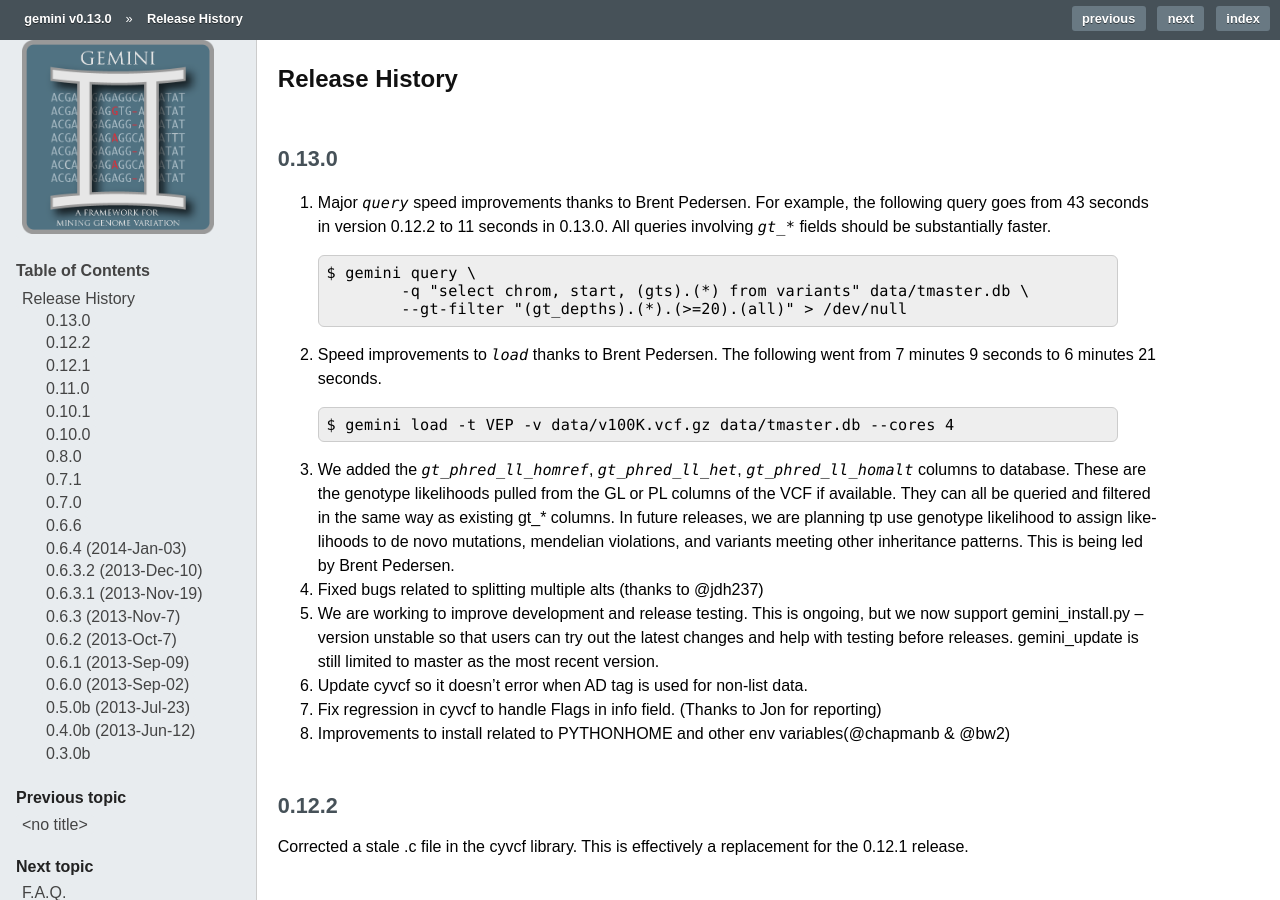
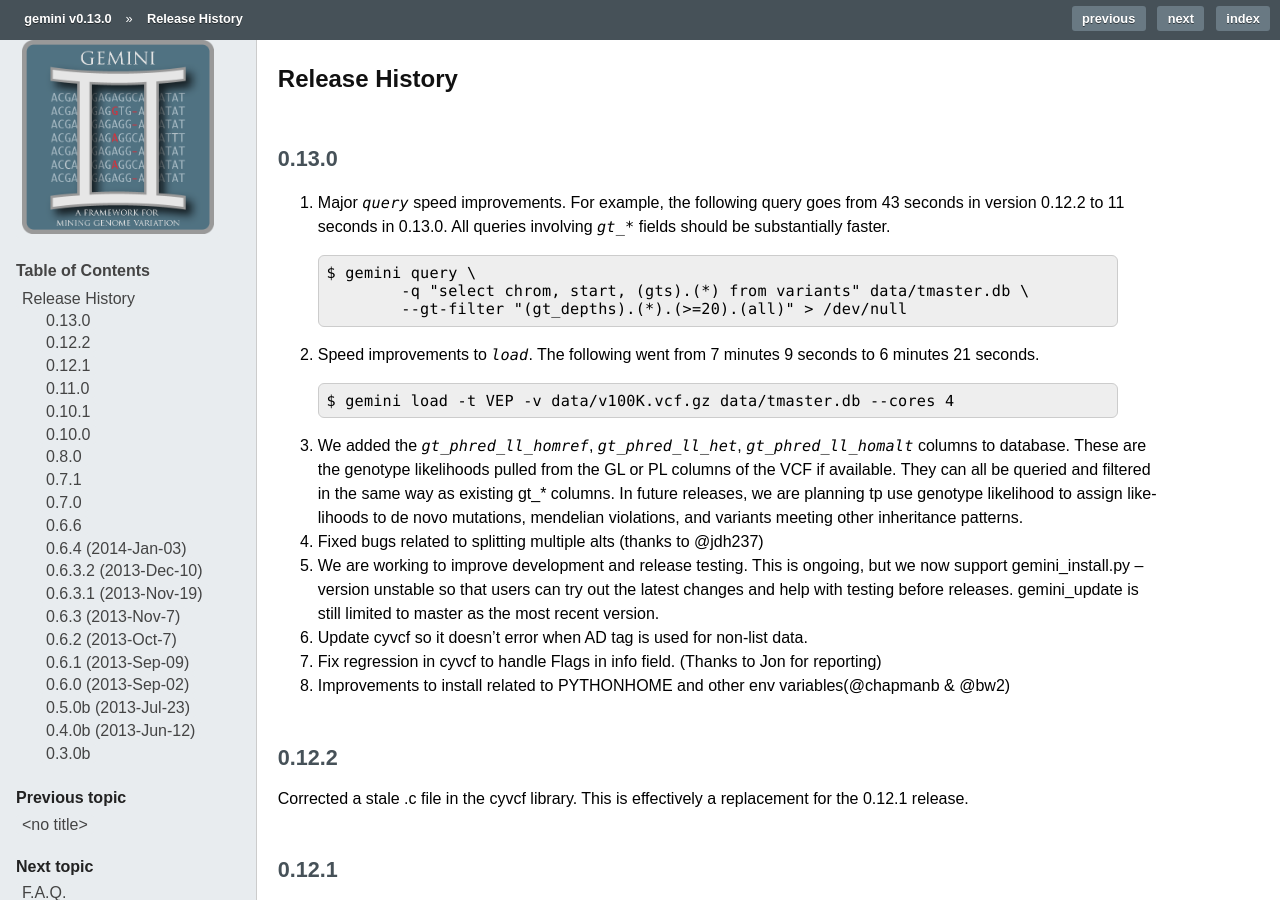
Before and after one commit to arq5x/gemini, a Sphinx documentation site: the page built from docs/content/history.rst, in a window 1280 px wide and 900 px high. Built offline with Sphinx 7.4.7, drawn with Linux system fonts in a browser that asks for light colours; formulas are drawn with MathJax 3; pages that are not in the unit, such as notebooks, are missing from menus; comment, search, counter and statistics services are not loaded; the version number is read from the project's files by our own code.

Commit message:
@brentp is humble.

```diff
--- a/docs/content/history.rst
+++ b/docs/content/history.rst
@@ -4,19 +4,19 @@ Release History
 
 0.13.0
 =======================================
-1. Major `query` speed improvements thanks to Brent Pedersen. For example, the following query goes from 43 seconds in version 0.12.2 to 11 seconds in 0.13.0. All queries involving `gt_*` fields should be substantially faster.
+1. Major `query` speed improvements. For example, the following query goes from 43 seconds in version 0.12.2 to 11 seconds in 0.13.0. All queries involving `gt_*` fields should be substantially faster.
   ::
 
     $ gemini query \
             -q "select chrom, start, (gts).(*) from variants" data/tmaster.db \
             --gt-filter "(gt_depths).(*).(>=20).(all)" > /dev/null
 
-2. Speed improvements to `load` thanks to Brent Pedersen. The following went from 7 minutes 9 seconds to 6 minutes 21 seconds.
+2. Speed improvements to `load`. The following went from 7 minutes 9 seconds to 6 minutes 21 seconds.
   ::
 
     $ gemini load -t VEP -v data/v100K.vcf.gz data/tmaster.db --cores 4
 
-3. We added the `gt_phred_ll_homref`, `gt_phred_ll_het`, `gt_phred_ll_homalt` columns to database. These are the genotype likelihoods pulled from the GL or PL columns of the VCF if available. They can all be queried and filtered in the same way as existing gt_* columns. In future releases, we are planning tp use genotype likelihood to assign likelihoods to de novo mutations, mendelian violations, and variants meeting other inheritance patterns. This is being led by Brent Pedersen.
+3. We added the `gt_phred_ll_homref`, `gt_phred_ll_het`, `gt_phred_ll_homalt` columns to database. These are the genotype likelihoods pulled from the GL or PL columns of the VCF if available. They can all be queried and filtered in the same way as existing gt_* columns. In future releases, we are planning tp use genotype likelihood to assign likelihoods to de novo mutations, mendelian violations, and variants meeting other inheritance patterns.
 
 4. Fixed bugs related to splitting multiple alts (thanks to @jdh237)
 
```
